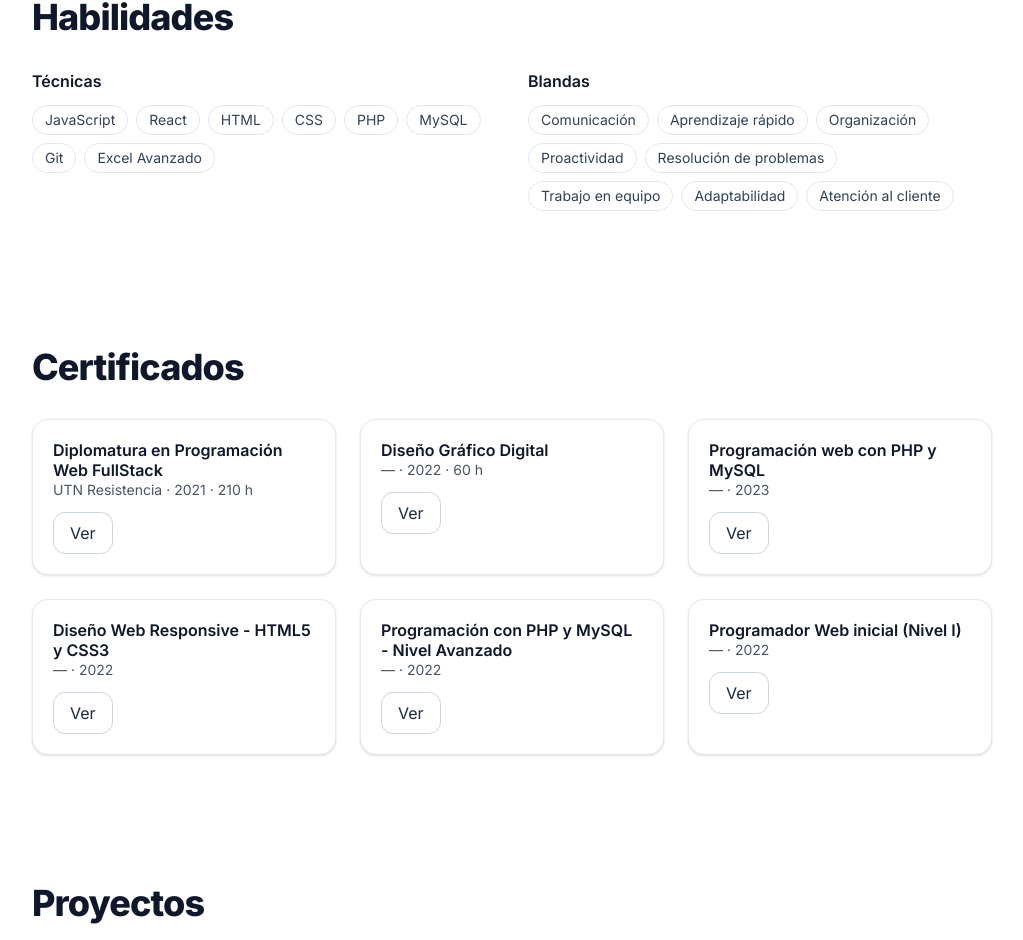
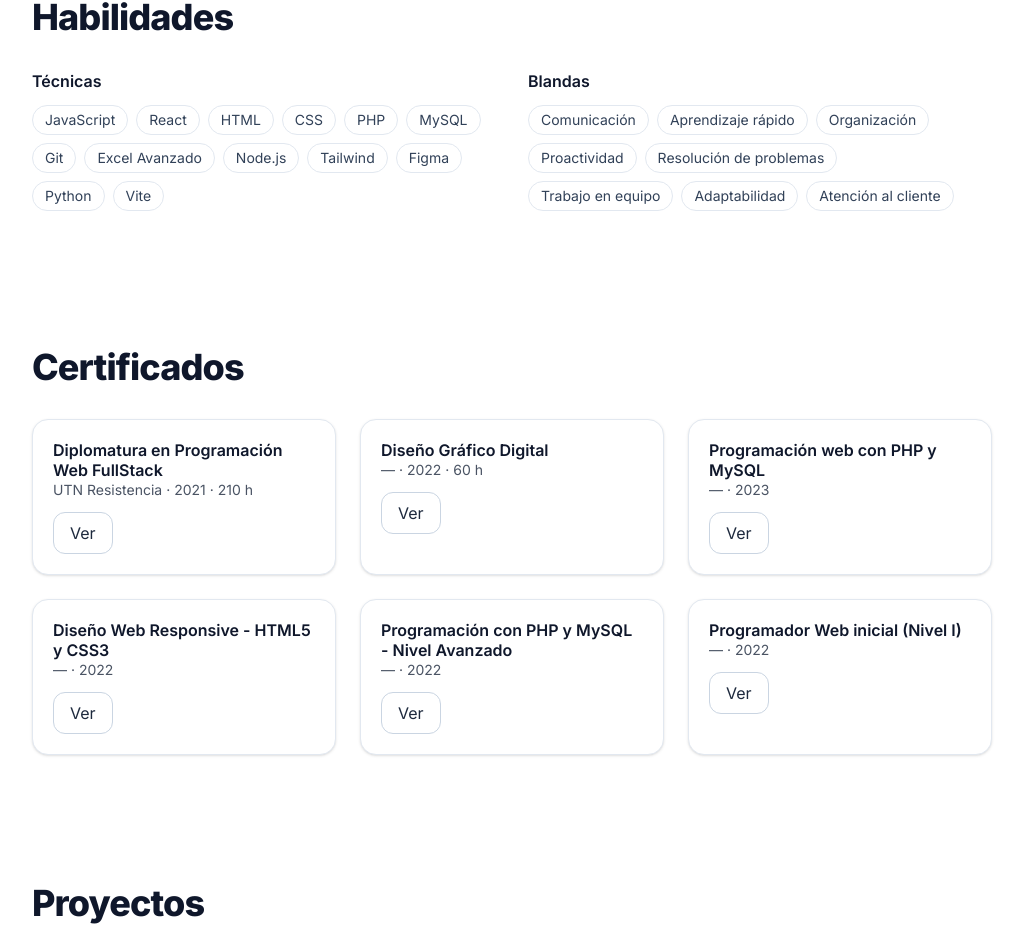
Before and after one commit to hectoray99/porfolio.1, a React (Vite) app: page / in a window 1280 px wide. Shown: the part 1666-2606 px from the top of the page, without its empty margins (128-1151 px from the left). Built offline with nearby package versions, Linux system fonts and the light colour scheme.

Commit message:
agrego mas skils

```diff
--- a/src/data/profile.js
+++ b/src/data/profile.js
@@ -12,7 +12,7 @@ export const profile = {
 
 /** Habilidades técnicas (mostradas como chips) */
 export const techSkills = [
-  "JavaScript","React","HTML","CSS","PHP","MySQL","Git","Excel Avanzado"
+  "JavaScript","React","HTML","CSS","PHP","MySQL","Git","Excel Avanzado","Node.js","Tailwind","Figma","Python","Vite"
 ];
 
 /** Habilidades blandas */
```
